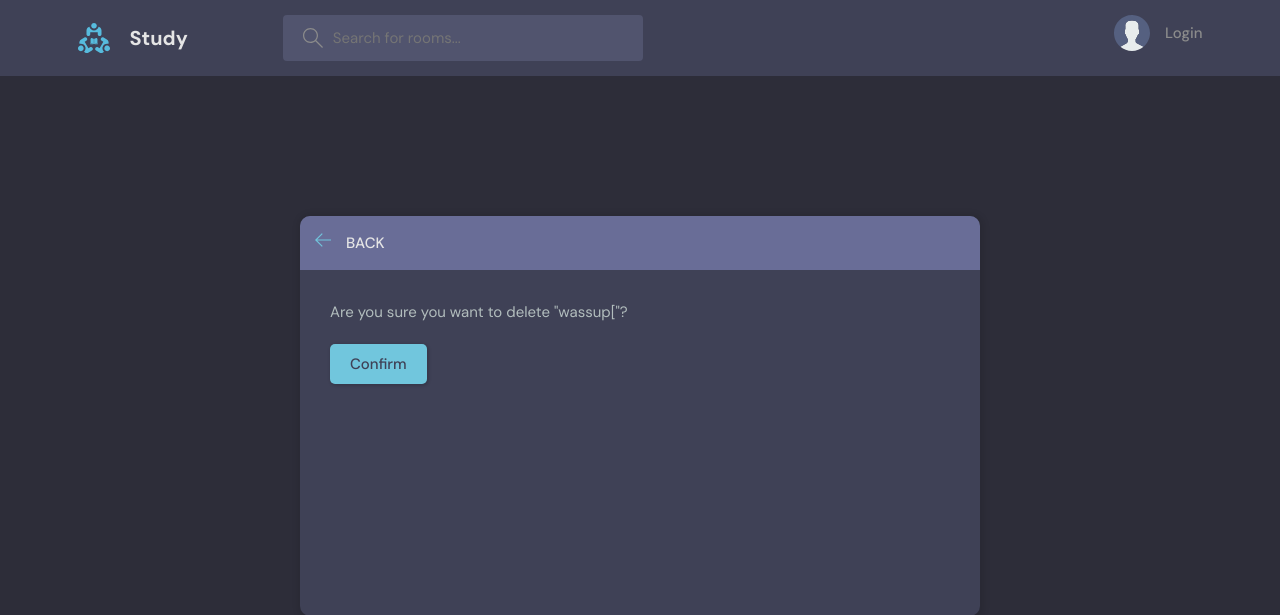
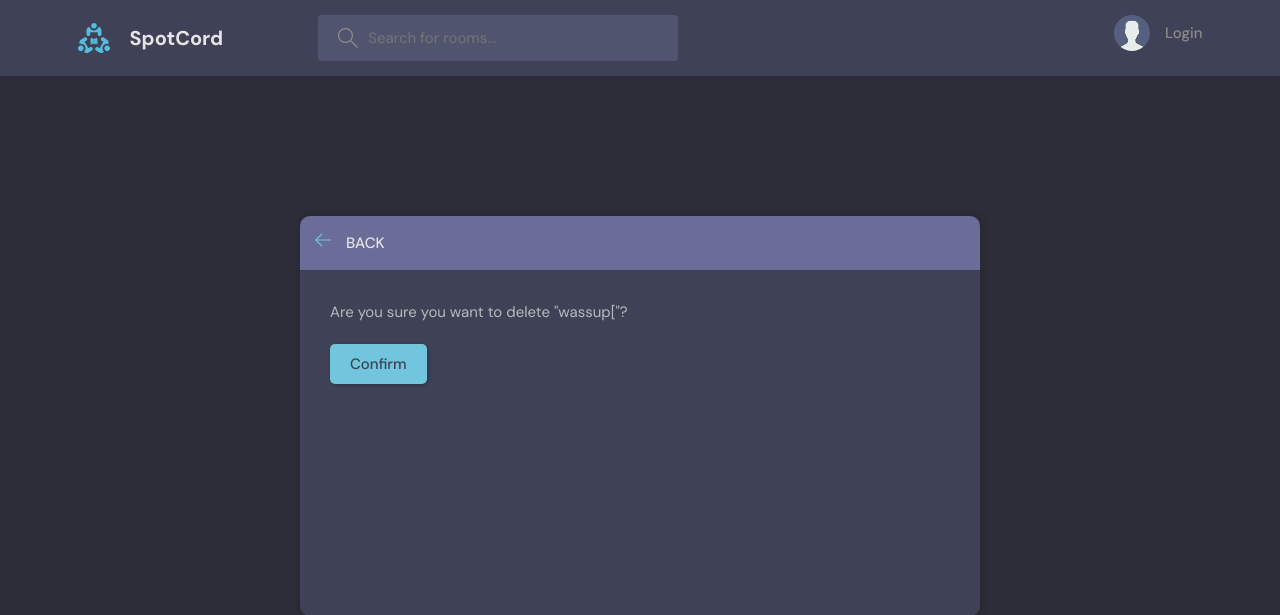
Before and after one commit to VisionConflux/ProjectMay, a Django app: page /delete-message/1/ in a window 1280 px wide. Shown: the top 615 px of the page. Run offline with Django 4.2, Linux system fonts and the light colour scheme; data comes from the database, SQL or seed files in the repository.

Commit message:
Add files via upload

```diff
--- a/templates/navbar.html
+++ b/templates/navbar.html
@@ -3,7 +3,7 @@
   <div class="container">
     <a href="{% url "home" %}" class="header__logo">
       <img src="{% static "images/logo.svg" %}" />
-      <h1>Study</h1>
+      <h1>SpotCord</h1>
     </a>
     <form class="header__search" action="{% url "home" %}">
       <label>
```
Also changed, not shown: README.md.
